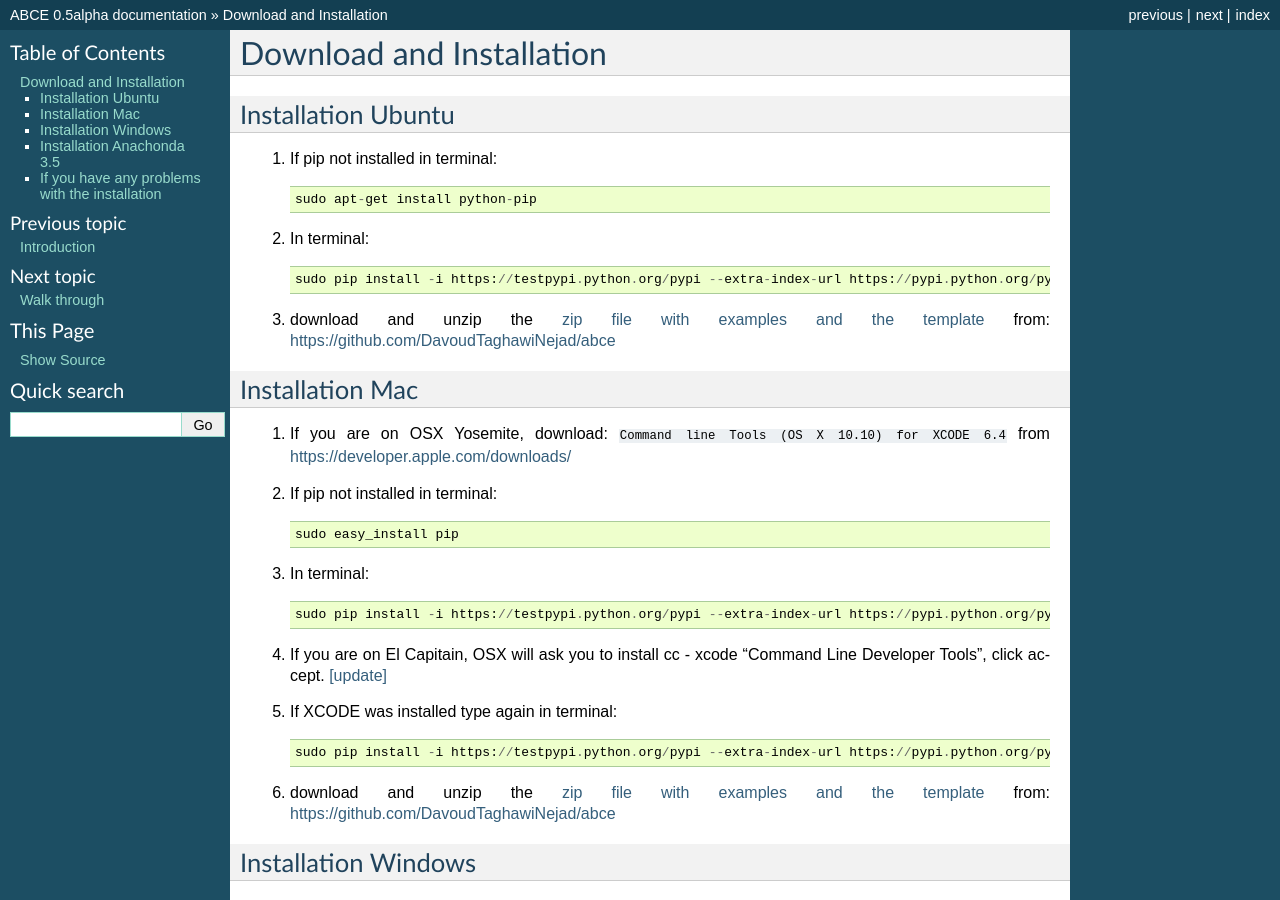
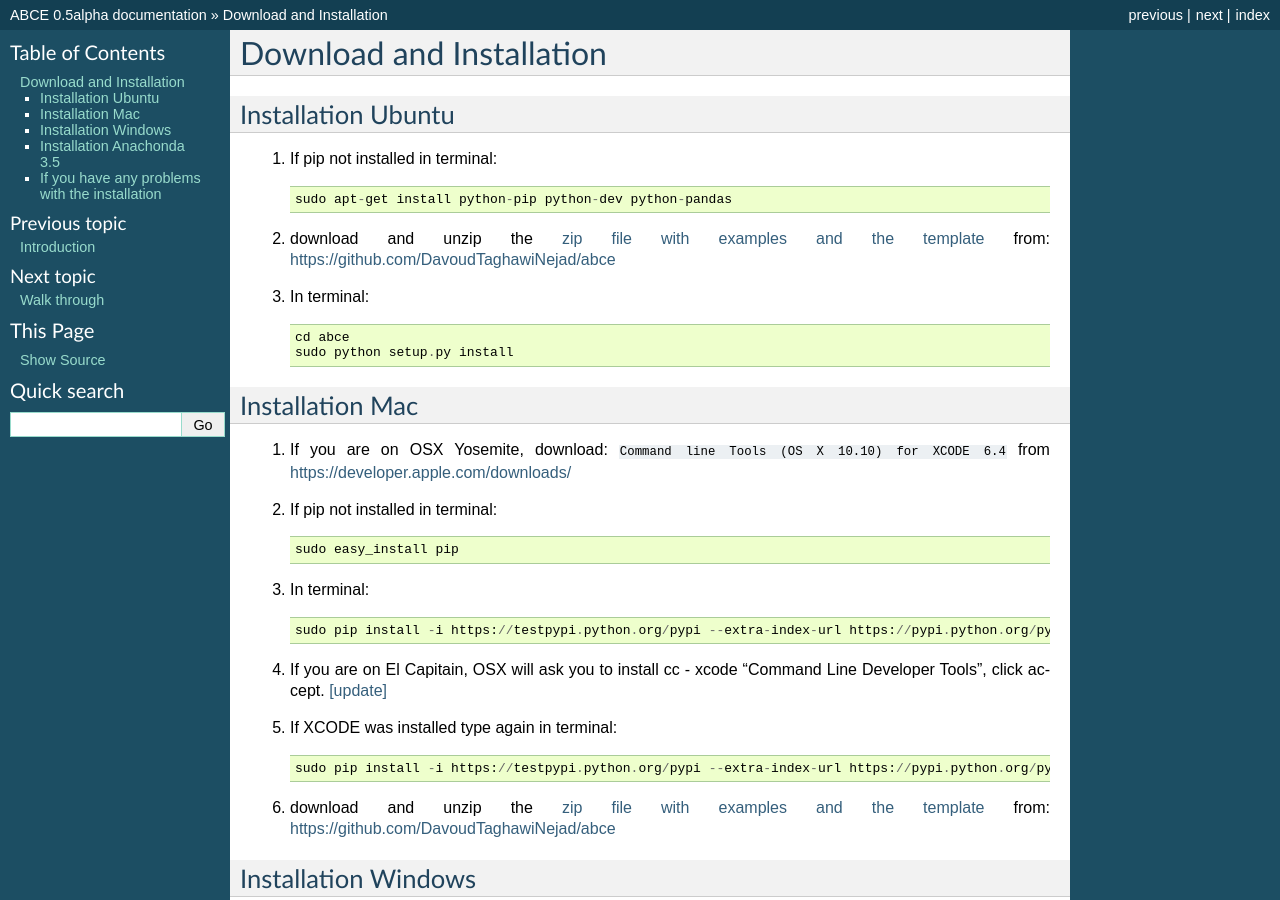
Before and after one commit to AB-CE/abce, a Sphinx documentation site: the page built from doc/installation.rst, in a window 1280 px wide and 900 px high. Built offline with Sphinx 7.4.7, drawn with Linux system fonts in a browser that asks for light colours; formulas are drawn with MathJax 3.

Commit message:
installation instructions under ubuntu via python setup.py install

```diff
--- a/doc/installation.rst
+++ b/doc/installation.rst
@@ -8,15 +8,17 @@ Installation Ubuntu
 
 1. If pip not installed in terminal::
 
-    sudo apt-get install python-pip
-
-2. In terminal::
-
-    sudo pip install -i https://testpypi.python.org/pypi --extra-index-url https://pypi.python.org/pypi abce
+    sudo apt-get install python-pip python-dev python-pandas
 
 #. download and unzip the
    `zip file with examples and the template <https://github.com/DavoudTaghawiNejad/abce/archive/master.zip>`_
    from: https://github.com/DavoudTaghawiNejad/abce
+
+#. In terminal::
+
+    cd abce
+    sudo python setup.py install
+
 
 Installation Mac
 ----------------
```
